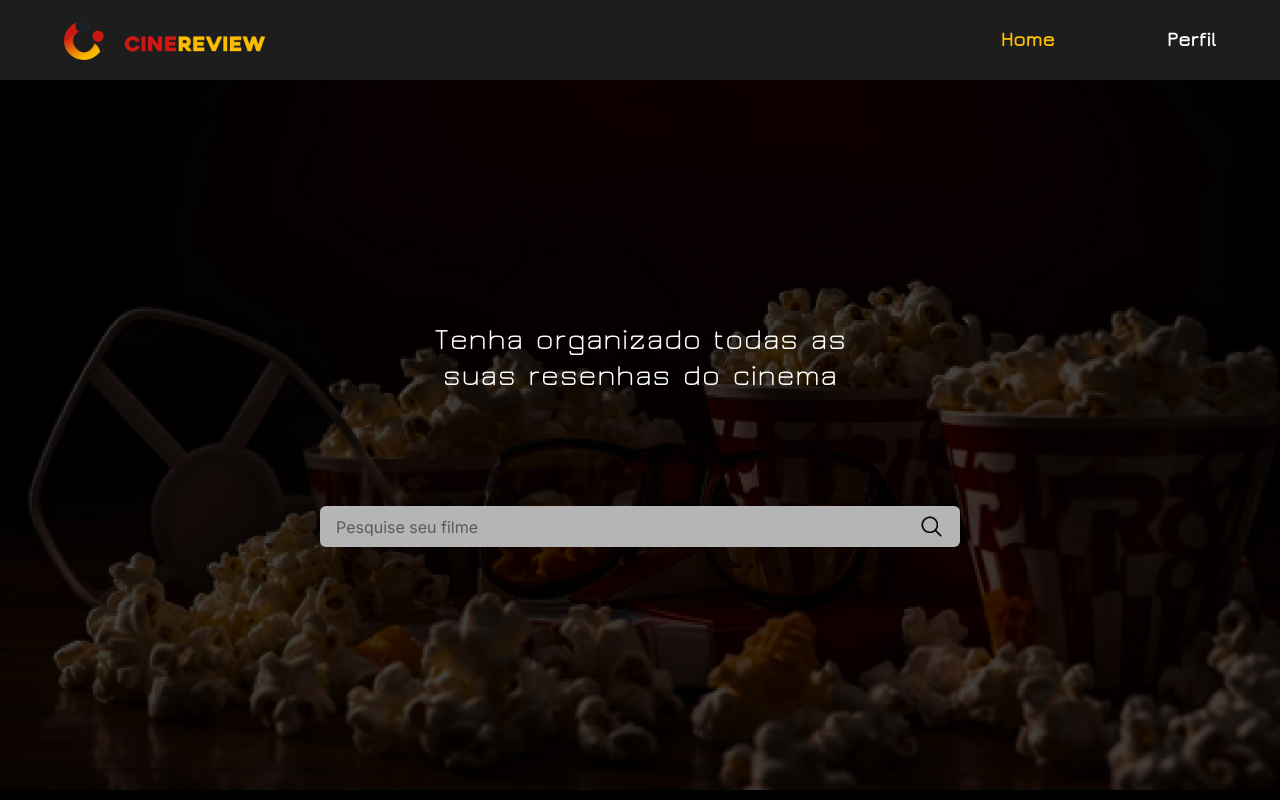
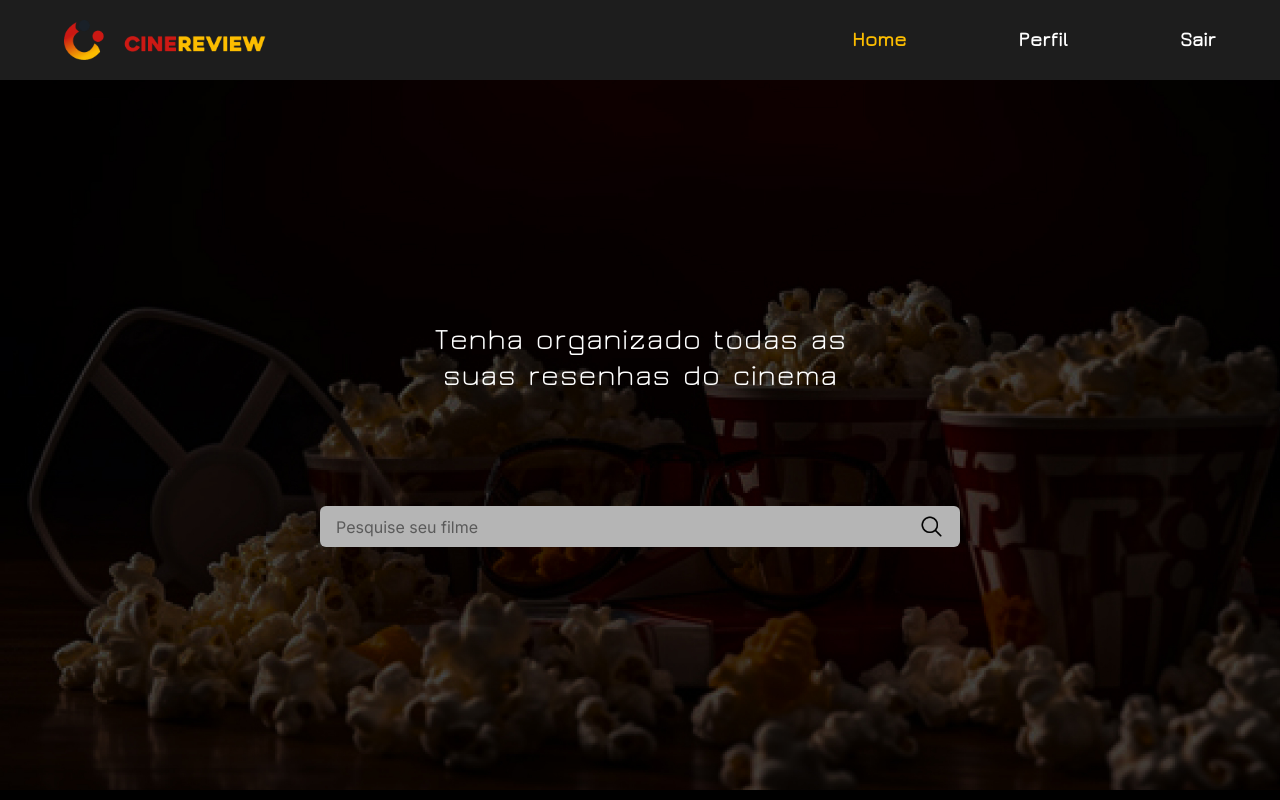
Before and after one commit to GiovannaSilverio/cinereview, a Next.js app: page /home in a window 1280 px wide. Shown: the top 800 px of the page. Built offline with nearby package versions, Linux system fonts and the light colour scheme; no server answers.

Commit message:
adiciona logout

```diff
--- a/src/components/Header.tsx
+++ b/src/components/Header.tsx
@@ -3,10 +3,18 @@ import React from "react";
 import Image from "next/image";
 import Link from "next/link";
 import { useState } from "react";
+import { useRouter } from "next/navigation";
 
 
 export default function Header() {
     const [telaAtiva, setTelaAtiva] = useState("home");
+    const router = useRouter();
+
+    const logout = () => {
+        router.push("/login")
+        window.localStorage.removeItem("accessToken")
+        window.localStorage.removeItem("userId")
+    }
 
     return(
         <header className="flex bg-gray px-16 py-5 items-center font-jura font-bold text-white justify-between">
@@ -22,6 +30,13 @@ export default function Header() {
                 <Link
                     className={`${ telaAtiva === "perfil" ? "text-yellow" : "text-white" }`}
                     href="/perfil" onClick={()=> setTelaAtiva("perfil")}>Perfil</Link>
+                <Link
+                    className={`${ telaAtiva === "sair" ? "text-yellow" : "text-white" }`}
+                    href="/login"
+                    onClick={() => {logout(); setTelaAtiva("sair")}}
+                >
+                    Sair
+                </Link>
             </div>
         </header>
     );
```
